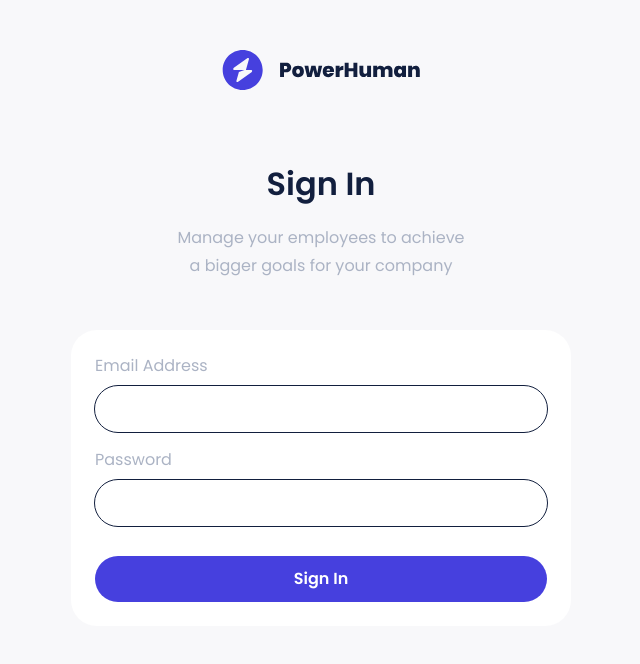
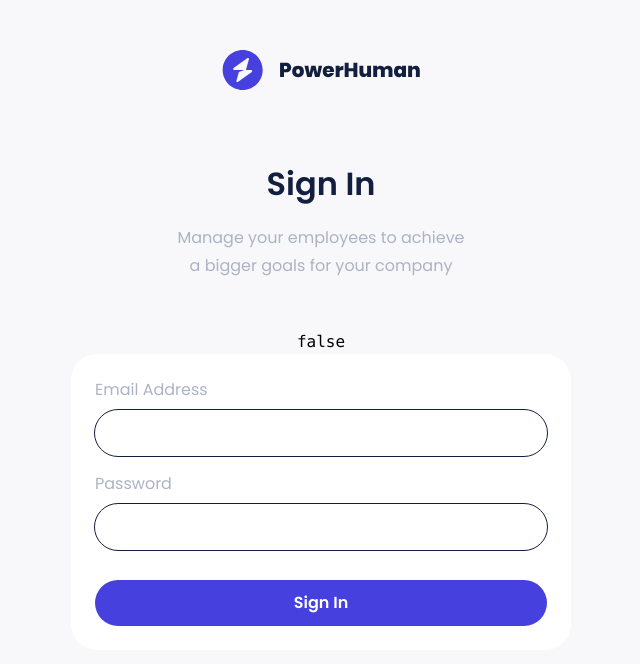
Before and after one commit to farhanjiratullah/powerhuman-frontend, a Nuxt app: page /login in a window 1280 px wide. Shown: the top 664 px of the page, without its empty margins (319-959 px from the left). Built offline with nearby package versions, Linux system fonts and the light colour scheme; no server answers.

Commit message:
feat: Implement error validation and loading state

```diff
--- a/pages/login.vue
+++ b/pages/login.vue
@@ -15,12 +15,13 @@
         password: null,
     });
 
+    const errors = ref({});
+
     const auth = useAuthStore();
 </script>
 
 <template>
     <div>
-        <pre>{{ auth.user }}</pre>
         <section
             class="py-[50px] flex flex-col items-center justify-center px-4"
         >
@@ -32,7 +33,11 @@
                 Manage your employees to achieve <br />
                 a bigger goals for your company
             </p>
-            <form class="w-full card" @submit.prevent="auth.handleLogin(form)">
+            <pre>{{ auth.isLoading }}</pre>
+            <form
+                class="w-full card"
+                @submit.prevent="auth.handleLogin(form, errors)"
+            >
                 <div class="form-group">
                     <label for="email" class="text-grey">Email Address</label>
                     <input
@@ -42,6 +47,11 @@
                         class="input-field"
                         v-model="form.email"
                     />
+                    <div v-if="errors?.value?.email">
+                        <p class="text-red-500">
+                            {{ errors?.value?.email[0] }}
+                        </p>
+                    </div>
                 </div>
                 <div class="form-group">
                     <label for="password" class="text-grey">Password</label>
@@ -52,9 +62,18 @@
                         class="input-field"
                         v-model="form.password"
                     />
+                    <div v-if="errors?.value?.password">
+                        <p class="text-red-500">
+                            {{ errors?.value?.password[0] }}
+                        </p>
+                    </div>
                 </div>
-                <button type="submit" class="w-full btn btn-primary mt-[14px]">
-                    Sign In
+                <button
+                    type="submit"
+                    :disabled="auth.isLoading"
+                    class="w-full btn btn-primary mt-[14px] disabled:opacity-50 disabled:cursor-not-allowed"
+                >
+                    {{ auth.isLoading ? "Loading..." : "Sign In" }}
                 </button>
             </form>
         </section>
--- a/stores/auth.js
+++ b/stores/auth.js
@@ -2,12 +2,15 @@ export const useAuthStore = defineStore(
     "auth",
     () => {
         const authUser = ref(null);
+        const loading = ref(false);
 
         const user = computed(() => authUser.value);
         const isLoggedIn = computed(() => authUser.value !== null);
+        const isLoading = computed(() => loading.value);
 
-        const handleLogin = async (form) => {
+        const handleLogin = async (form, errors) => {
             try {
+                loading.value = true;
                 const { data, error, status } = await useCustomFetch("/login", {
                     method: "POST",
                     body: {
@@ -15,6 +18,10 @@ export const useAuthStore = defineStore(
                         password: form.password,
                     },
                 });
+
+                if (status.value === "error") {
+                    errors.value = error.value.data.errors;
+                }
 
                 if (status.value === "success") {
                     authUser.value = data?.value?.data?.user;
@@ -33,6 +40,8 @@ export const useAuthStore = defineStore(
                 }
             } catch (error) {
                 console.error(error);
+            } finally {
+                loading.value = false;
             }
         };
 
@@ -57,8 +66,10 @@ export const useAuthStore = defineStore(
 
         return {
             authUser,
+            loading,
             user,
             isLoggedIn,
+            isLoading,
             handleLogin,
             // fetchUser,
         };
```
